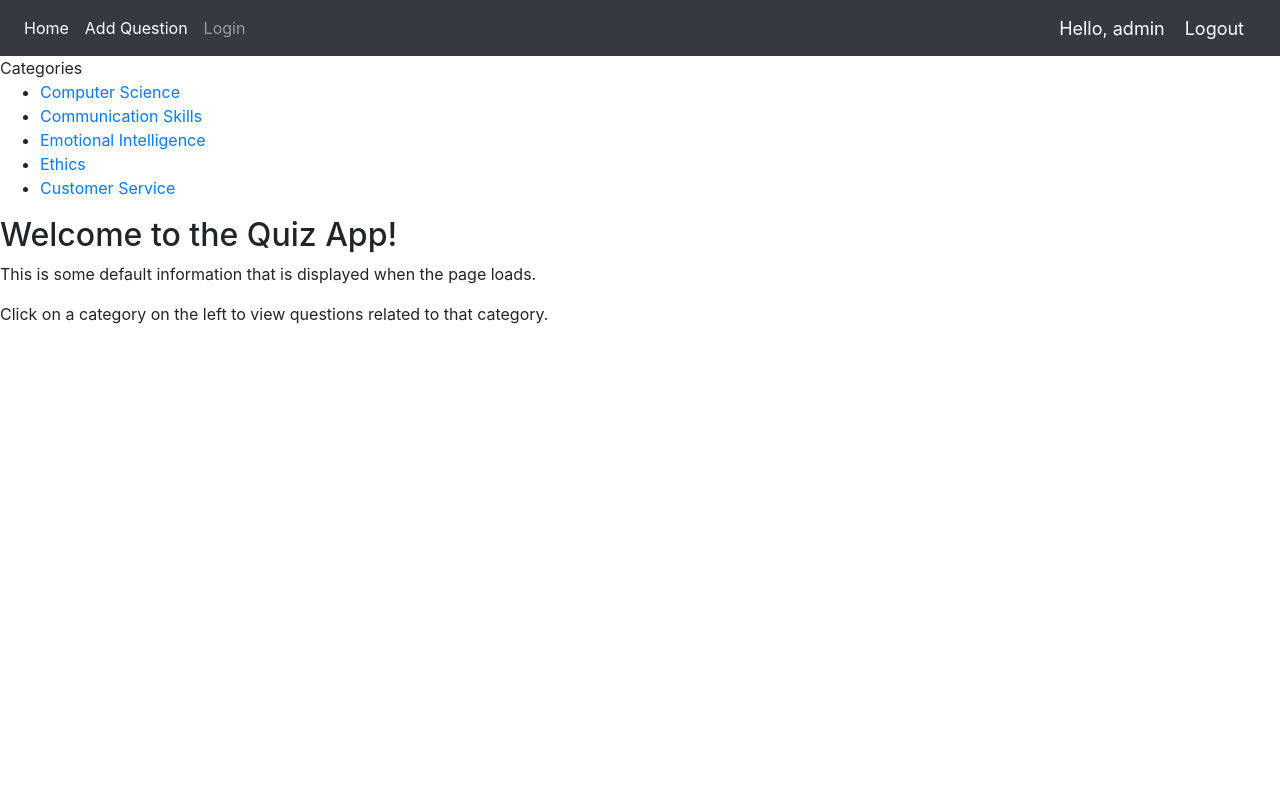
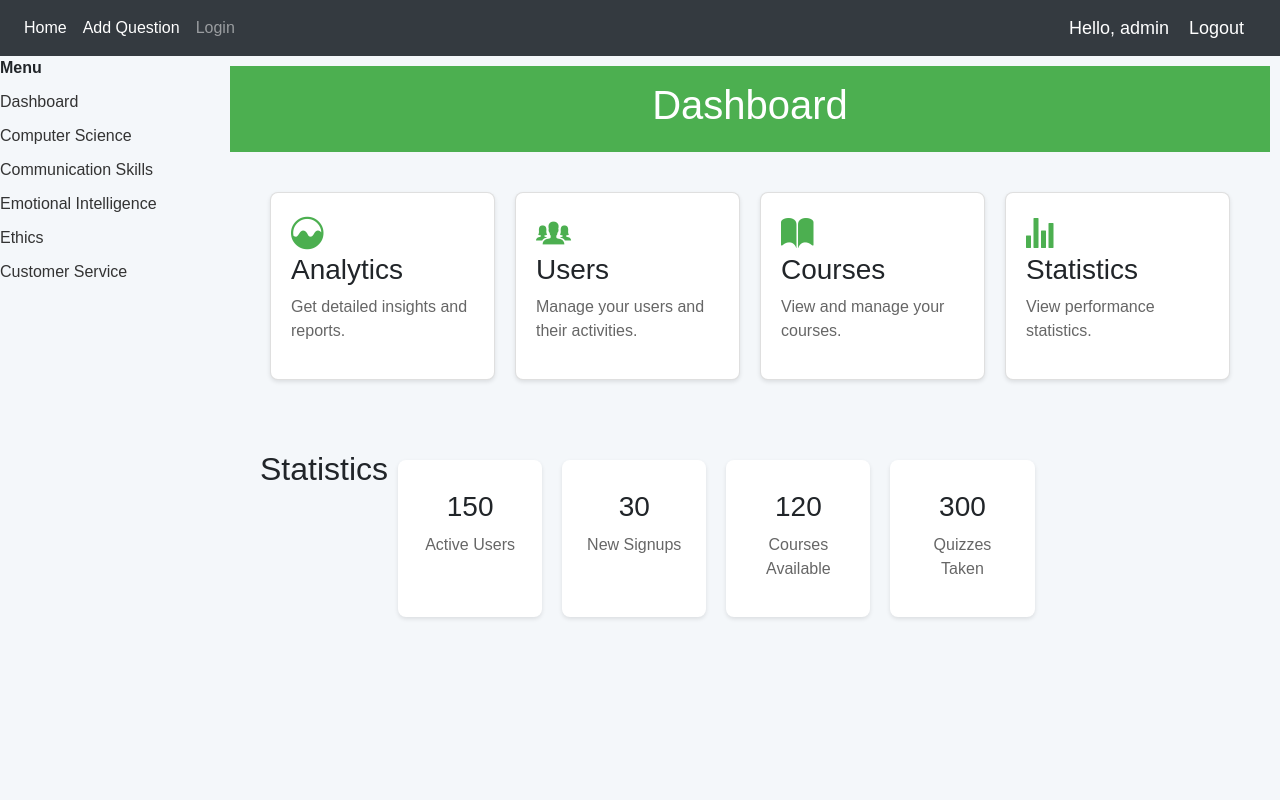
Before and after one commit to Aellun/quiz-application, a Django app: page /home/ in a window 1280 px wide. Run offline with Django 3.2, Linux system fonts and the light colour scheme; a user stored in the database is signed in; some libraries are stand-ins or nearby versions.

Commit message:
created the admin dashboard

```diff
--- a/quiz-application/DjangoQuiz/urls.py
+++ b/quiz-application/DjangoQuiz/urls.py
@@ -19,6 +19,7 @@ urlpatterns = [
     path('sales/', sales_service_questions, name='Sales'),
     path('ethics/', ethics_questions, name='ethics'),
     path('programming/', programming_questions, name='Programming'),
+    path('dashboard/', dashboard_view, name='dashboard'),
 
 
 ] + static(settings.MEDIA_URL, document_root=settings.MEDIA_ROOT)
--- /dev/null
+++ b/quiz-application/Quiz/templates/Quiz/dashboard.html
@@ -0,0 +1,63 @@
+{% load static %}
+
+<!DOCTYPE html>
+<html lang="en">
+<head>
+    <meta charset="UTF-8">
+    <meta name="viewport" content="width=device-width, initial-scale=1.0">
+    <title>Dashboard</title>
+    <link rel="stylesheet" href="{% static 'css/dashboard.css' %}">
+    <link rel="stylesheet" href="https://cdnjs.cloudflare.com/ajax/libs/ionicons/4.5.10-0/css/ionicons.min.css">
+    <style>
+
+    </style>
+</head>
+<body>
+    <div class="header">
+        <h1>Dashboard</h1>
+    </div>
+    <div class="dashboard-container">
+        <div class="card">
+            <div class="icon"><i class="ion-ios-analytics"></i></div>
+            <h3>Analytics</h3>
+            <p>Get detailed insights and reports.</p>
+        </div>
+        <div class="card">
+            <div class="icon"><i class="ion-ios-people"></i></div>
+            <h3>Users</h3>
+            <p>Manage your users and their activities.</p>
+        </div>
+        <div class="card">
+            <div class="icon"><i class="ion-ios-book"></i></div>
+            <h3>Courses</h3>
+            <p>View and manage your courses.</p>
+        </div>
+        <div class="card">
+            <div class="icon"><i class="ion-ios-stats"></i></div>
+            <h3>Statistics</h3>
+            <p>View performance statistics.</p>
+        </div>
+    </div>
+    <div class="dashboard-container">
+        <h2>Statistics</h2>
+        <div class="statistics">
+            <div class="stat">
+                <h3>150</h3>
+                <p>Active Users</p>
+            </div>
+            <div class="stat">
+                <h3>30</h3>
+                <p>New Signups</p>
+            </div>
+            <div class="stat">
+                <h3>120</h3>
+                <p>Courses Available</p>
+            </div>
+            <div class="stat">
+                <h3>300</h3>
+                <p>Quizzes Taken</p>
+            </div>
+        </div>
+    </div>
+</body>
+</html>
--- a/quiz-application/Quiz/templates/Quiz/home.html
+++ b/quiz-application/Quiz/templates/Quiz/home.html
@@ -3,34 +3,116 @@
 
 {% block content %}
 <style>
-    /* Your CSS styles here */
+    .sidebar {
+        width: 200px;
+        float: left;
+    }
+    .main-content {
+        margin-left: 220px;
+        padding: 10px;
+    }
+    .sidebar-title {
+        font-weight: bold;
+        margin-bottom: 10px;
+    }
+    .sidebar ul {
+        list-style: none;
+        padding: 0;
+    }
+    .sidebar ul li {
+        margin-bottom: 10px;
+    }
+    .sidebar ul li a {
+        text-decoration: none;
+        color: #333;
+    }
+    .sidebar ul li a:hover {
+        text-decoration: underline;
+    }
 </style>
 {% csrf_token %}
 
-<div class="main-content" id="loading-indicator" style="display:none;">
-    <p>Loading...</p>
-</div>
-
 <!-- Sidebar Menu -->
 <div class="sidebar">
-    <div class="sidebar-title">Categories</div>
+    <div class="sidebar-title">Menu</div>
     <ul>
-        <li><a href="{% url 'Programming' %}"><i class="ion-ios-code-outline"></i> Computer Science</a></li>
-        <li><a href="{% url 'Communication' %}"><i class="ion-chatbubble-outline"></i> Communication Skills</a></li>
-        <li><a href="{% url 'emotion' %}"><i class="ion-heart-outline"></i> Emotional Intelligence</a></li>
-        <li><a href="{% url 'ethics' %}"><i class="ion-compass-outline"></i> Ethics</a></li>
-        <li><a href="{% url 'Sales' %}"><i class="ion-compass-outline"></i> Customer Service</a></li>
+        <li><a href="#" data-url="{% url 'dashboard' %}" class="category-link"><i class="ion-ios-speedometer-outline"></i> Dashboard</a></li>
+        <ul >
+            <li><a href="{% url 'Programming' %}"><i class="ion-ios-code-outline"></i> Computer Science</a></li>
+            <li><a href="{% url 'Communication' %}"><i class="ion-chatbubble-outline"></i> Communication Skills</a></li>
+            <li><a href="{% url 'emotion' %}"><i class="ion-heart-outline"></i> Emotional Intelligence</a></li>
+            <li><a href="{% url 'ethics' %}"><i class="ion-compass-outline"></i> Ethics</a></li>
+            <li><a href="{% url 'Sales' %}"><i class="ion-compass-outline"></i> Customer Service</a></li>
+            <!-- <li><a href="{% url 'dashboard' %}"><i class="ion-compass-outline"></i> Dashboard</a></li> -->
+        </ul>
     </ul>
-    <input type="hidden" id="selected-category">
 </div>
 
 <!-- Main content area -->
 <div class="main-content">
-    <div class="default-content">
+    <div id="content-area">
         <!-- Default content here -->
-        <h2>Welcome to the Quiz App!</h2>
-        <p>This is some default information that is displayed when the page loads.</p>
-        <p>Click on a category on the left to view questions related to that category.</p>
     </div>
 </div>
+
+<!-- Loading Indicator -->
+<div id="loading-indicator" style="display:none;">
+    <p>Loading...</p>
+</div>
+
+<script>
+    document.addEventListener('DOMContentLoaded', function() {
+        const links = document.querySelectorAll('.category-link');
+        const contentArea = document.getElementById('content-area');
+        const loadingIndicator = document.getElementById('loading-indicator');
+
+        // Load the dashboard content by default
+        function loadDashboard() {
+            const url = "{% url 'dashboard' %}";
+
+            loadingIndicator.style.display = 'block';
+            contentArea.style.display = 'none';
+
+            fetch(url)
+                .then(response => response.text())
+                .then(data => {
+                    contentArea.innerHTML = data;
+
+                    loadingIndicator.style.display = 'none';
+                    contentArea.style.display = 'block';
+                })
+                .catch(error => {
+                    console.error('Error fetching content:', error);
+                    loadingIndicator.style.display = 'none';
+                    contentArea.style.display = 'block';
+                });
+        }
+
+        loadDashboard();
+
+        links.forEach(link => {
+            link.addEventListener('click', function(event) {
+                event.preventDefault();
+                const url = this.getAttribute('data-url');
+
+                loadingIndicator.style.display = 'block';
+                contentArea.style.display = 'none';
+
+                fetch(url)
+                    .then(response => response.text())
+                    .then(data => {
+                        contentArea.innerHTML = data;
+
+                        loadingIndicator.style.display = 'none';
+                        contentArea.style.display = 'block';
+                    })
+                    .catch(error => {
+                        console.error('Error fetching content:', error);
+                        loadingIndicator.style.display = 'none';
+                        contentArea.style.display = 'block';
+                    });
+            });
+        });
+    });
+</script>
 {% endblock %}
--- a/quiz-application/Quiz/views.py
+++ b/quiz-application/Quiz/views.py
@@ -13,6 +13,9 @@ import logging
 # Landing page view
 def landing_page(request):
     return render(request, 'Quiz/landingPage.html')
+
+def dashboard_view(request):
+    return render(request, 'Quiz/dashboard.html')
 
 # View for user login
 def login_page(request):
--- /dev/null
+++ b/quiz-application/static/css/dashboard.css
@@ -0,0 +1,70 @@
+body {
+    font-family: Arial, sans-serif;
+    background-color: #f4f7fa;
+    margin: 0;
+    padding: 0;
+}
+
+.header {
+    background-color: #4CAF50;
+    padding: 15px;
+    color: white;
+    text-align: center;
+}
+
+.dashboard-container {
+    display: flex;
+    flex-wrap: wrap;
+    padding: 30px;
+}
+
+.card {
+    background-color: white;
+    border-radius: 8px;
+    box-shadow: 0 2px 4px rgba(0,0,0,0.1);
+    margin: 10px;
+    flex: 1 1 200px;
+    padding: 20px;
+    transition: transform 0.2s;
+}
+
+.card:hover {
+    transform: translateY(-5px);
+}
+
+.card h3 {
+    margin-top: 0;
+}
+
+.card p {
+    color: #666;
+}
+
+.card .icon {
+    font-size: 40px;
+    color: #4CAF50;
+}
+
+.statistics {
+    display: flex;
+    justify-content: space-between;
+    flex-wrap: wrap;
+}
+
+.stat {
+    flex: 1 1 100px;
+    margin: 10px;
+    padding: 20px;
+    text-align: center;
+    background-color: #fff;
+    border-radius: 8px;
+    box-shadow: 0 2px 4px rgba(0,0,0,0.1);
+}
+
+.stat h3 {
+    margin: 10px 0;
+}
+
+.stat p {
+    color: #666;
+}
```
Also changed, not shown: quiz-application/static/css/sidebar.css (added, +26 -0 lines).
